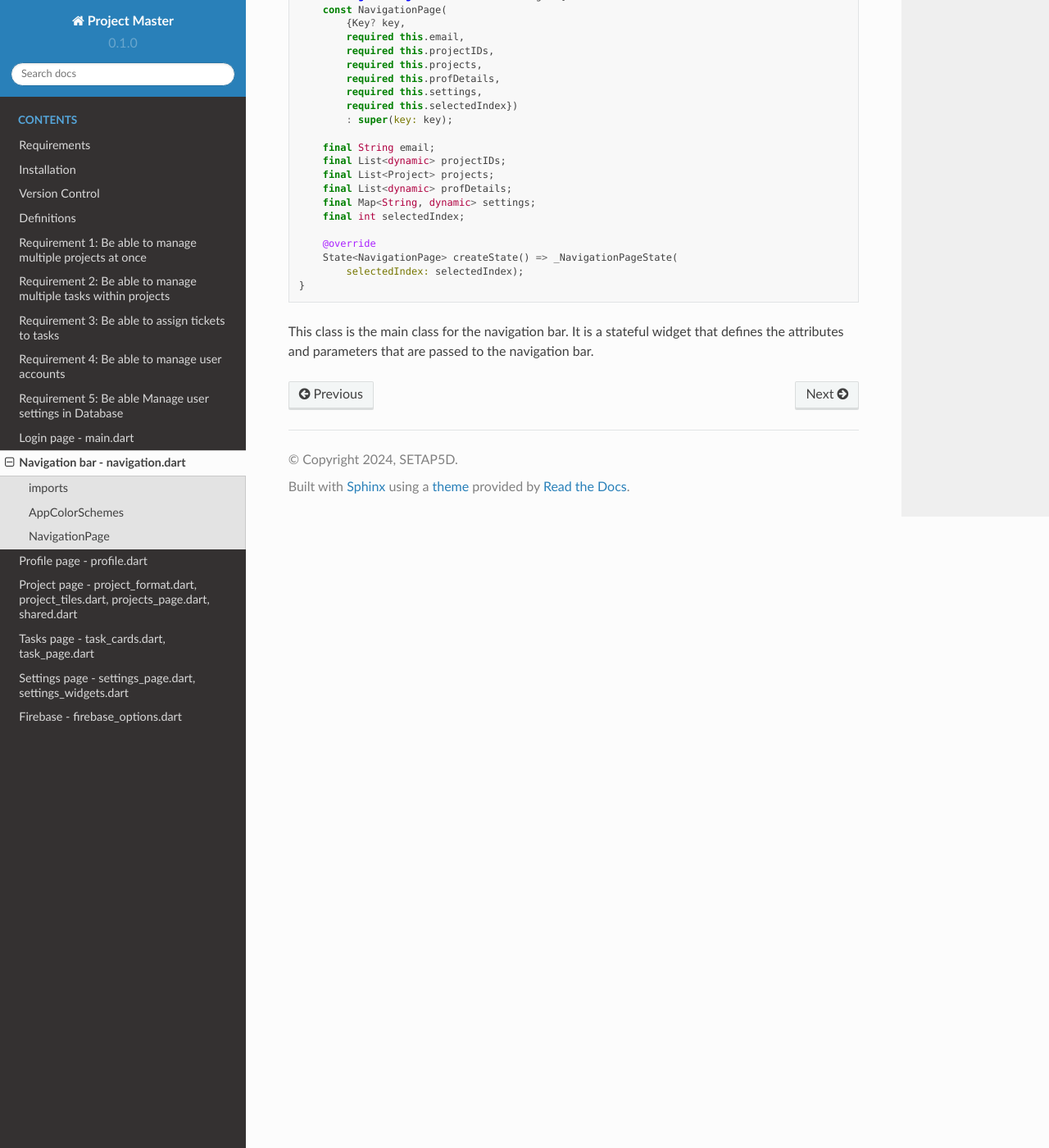
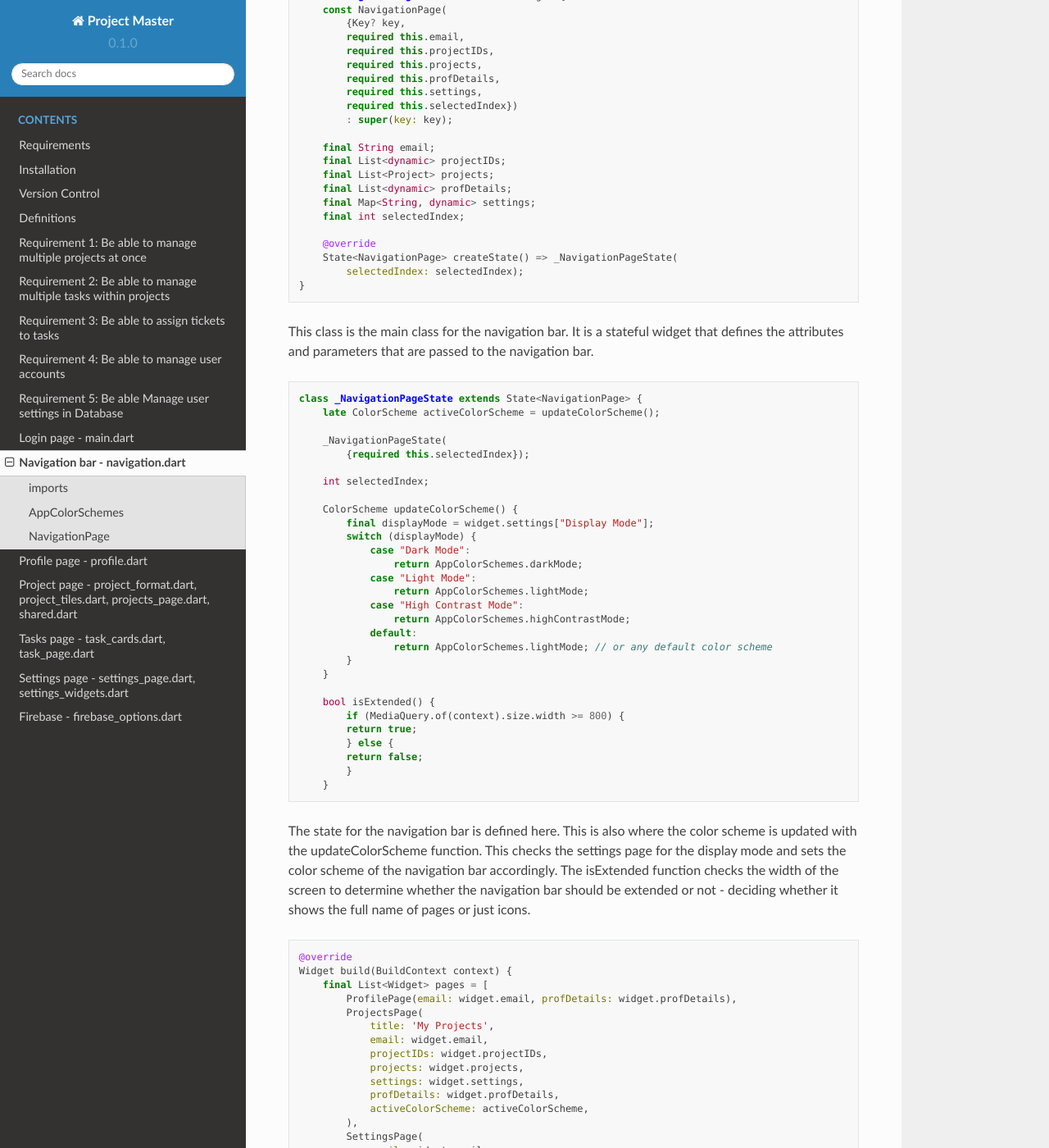
Before and after one commit to setap5d/rtd, a Sphinx documentation site: the page built from docs/source/components/navigation.rst, in a window 1280 px wide and 1400 px high, scrolled down 1066 px. Shown: the whole window at 82% size. Built offline with Sphinx 7.4.7 and the Read the Docs theme 2.0.0, drawn with Linux system fonts in a browser that asks for light colours; some of the changed text lies outside the part shown.

Commit message:
nav bar page

```diff
--- a/docs/source/components/navigation.rst
+++ b/docs/source/components/navigation.rst
@@ -77,3 +77,125 @@
 This class is the main class for the navigation bar.
 It is a stateful widget that defines the attributes and parameters
 that are passed to the navigation bar.
+
+.. code-block:: dart
+
+    class _NavigationPageState extends State<NavigationPage> {
+        late ColorScheme activeColorScheme = updateColorScheme();
+
+        _NavigationPageState(
+            {required this.selectedIndex});
+
+        int selectedIndex;
+
+        ColorScheme updateColorScheme() {
+            final displayMode = widget.settings["Display Mode"];
+            switch (displayMode) {
+                case "Dark Mode":
+                    return AppColorSchemes.darkMode;
+                case "Light Mode":
+                    return AppColorSchemes.lightMode;
+                case "High Contrast Mode":
+                    return AppColorSchemes.highContrastMode;
+                default:
+                    return AppColorSchemes.lightMode; // or any default color scheme
+            }
+        }
+
+        bool isExtended() {
+            if (MediaQuery.of(context).size.width >= 800) {
+            return true;
+            } else {
+            return false;
+            }
+        }
+
+The state for the navigation bar is defined here. This is also where the color scheme is updated
+with the updateColorScheme function. This checks the settings page for the display mode and sets the
+color scheme of the navigation bar accordingly. The isExtended function checks the width of the screen
+to determine whether the navigation bar should be extended or not - deciding whether it shows the
+full name of pages or just icons.
+
+
+.. code-block:: dart
+
+    @override
+    Widget build(BuildContext context) {
+        final List<Widget> pages = [
+            ProfilePage(email: widget.email, profDetails: widget.profDetails),
+            ProjectsPage(
+                title: 'My Projects',
+                email: widget.email,
+                projectIDs: widget.projectIDs,
+                projects: widget.projects,
+                settings: widget.settings,
+                profDetails: widget.profDetails,
+                activeColorScheme: activeColorScheme,
+            ),
+            SettingsPage(
+                email: widget.email,
+                settings: widget.settings,
+                activeColorScheme: activeColorScheme,
+            ),
+        ];
+
+In the build function, the pages are defined. These are the pages that the navigation bar will navigate to.
+Each of these pages are given unique attributes that are passed to them when they are navigated to.
+
+.. code-block:: dart
+
+    void changePage(index) {
+      setState(() {
+        if (index == pages.length) {
+          Navigator.of(context).pop();
+        } else {
+          selectedIndex = index;
+        }
+      });
+    }
+
+The changePage function is used to change the page that is currently being displayed.
+This is done by changing the selectedIndex attribute of the navigation bar.
+
+.. code-block:: dart
+
+    return Scaffold(
+      body: Theme(
+        data: ThemeData.from(colorScheme: activeColorScheme),
+        child: Row(
+          children: [
+            SafeArea(
+              child: NavigationRail(
+                selectedIndex: selectedIndex,
+                onDestinationSelected: (changePage),
+                extended: isExtended(),
+                groupAlignment: -1.0,
+                destinations: const [
+                  NavigationRailDestination(
+                    icon: Icon(Icons.account_circle),
+                    label: Text('Profile'),
+                  ),
+                  NavigationRailDestination(
+                    icon: Icon(Icons.home),
+                    label: Text('Home'),
+                  ),
+                  NavigationRailDestination(
+                    icon: Icon(Icons.settings),
+                    label: Text('Settings'),
+                  ),
+                  NavigationRailDestination(
+                    icon: Icon(Icons.logout),
+                    label: Text('Logout'),
+                  ),
+                ],
+              ),
+            ),
+            Expanded(child: pages[selectedIndex]),
+          ],
+        ),
+      ),
+    );
+
+Finally, the scaffold is returned. This scaffold contains the navigation rail and the icons that the navigation bar
+use to point to the different pages. Once one of the icons is clicked, the changePage function is called with the
+index of the icon that was clicked.
```
